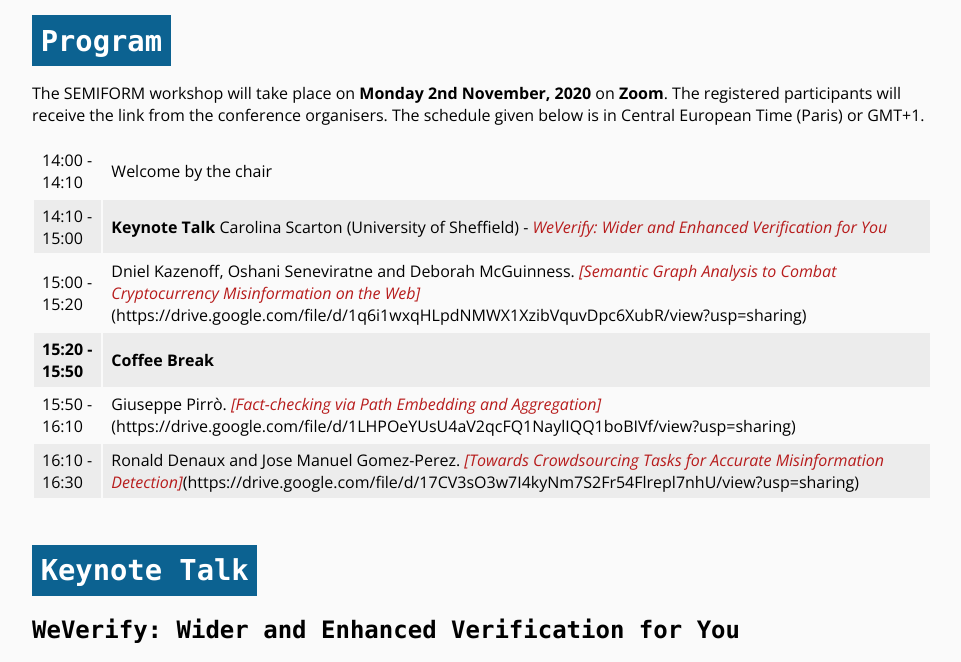
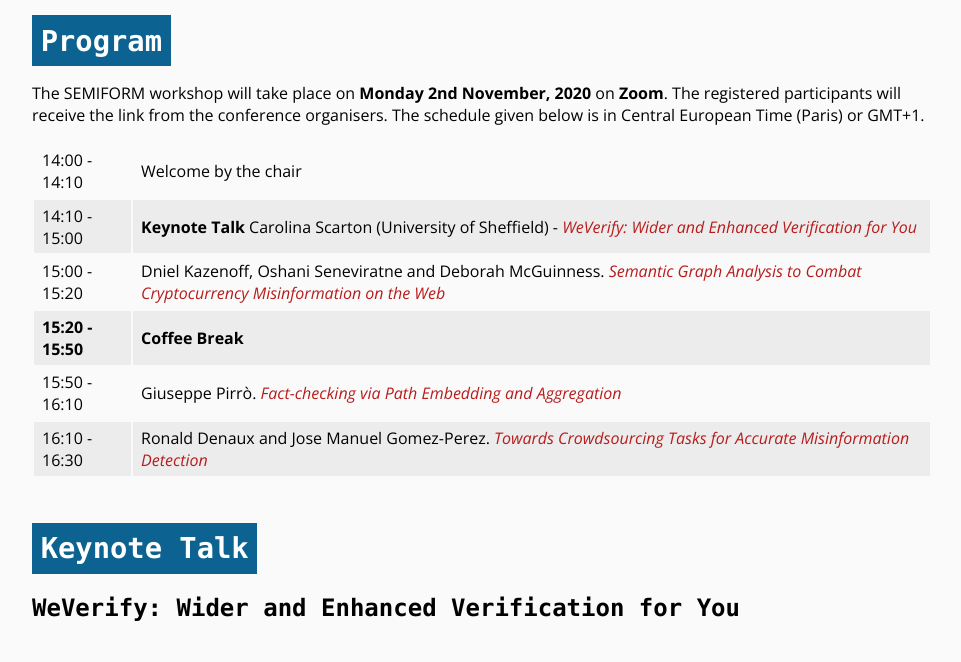
Before and after one commit to D2KLab/semiform2020, a Jekyll site: the page built from docs/program.md, in a window 1280 px wide and 900 px high, scrolled down 414 px, cut to the strip 0-662 px from the top of the window. Shown: the whole strip, without its empty margins (158-1119 px from the left). Built offline with Jekyll 4.4.1, drawn with Linux system fonts in a browser that asks for light colours.

Commit message:
Enable links

```diff
--- a/docs/program.md
+++ b/docs/program.md
@@ -12,10 +12,10 @@ The SEMIFORM workshop will take place on **Monday 2nd November, 2020** on **Zoom
 
 | 14:00 - 14:10	| Welcome by the chair |
 | 14:10 - 15:00	| **Keynote Talk** Carolina Scarton (University of Sheffield) - *WeVerify: Wider and Enhanced Verification for You* |
-| 15:00 - 15:20	| Dniel Kazenoff, Oshani Seneviratne and Deborah McGuinness. *[Semantic Graph Analysis to Combat Cryptocurrency Misinformation on the Web]*(https://drive.google.com/file/d/1q6i1wxqHLpdNMWX1XzibVquvDpc6XubR/view?usp=sharing) |
+| 15:00 - 15:20	| Dniel Kazenoff, Oshani Seneviratne and Deborah McGuinness. *[Semantic Graph Analysis to Combat Cryptocurrency Misinformation on the Web](https://drive.google.com/file/d/1q6i1wxqHLpdNMWX1XzibVquvDpc6XubR/view?usp=sharing)* |
 | **15:20 - 15:50**	| **Coffee Break** |
-| 15:50 - 16:10	| Giuseppe Pirrò. *[Fact-checking via Path Embedding and Aggregation]*(https://drive.google.com/file/d/1LHPOeYUsU4aV2qcFQ1NaylIQQ1boBIVf/view?usp=sharing) |
-| 16:10 - 16:30	| Ronald Denaux and Jose Manuel Gomez-Perez. *[Towards Crowdsourcing Tasks for Accurate Misinformation Detection]*(https://drive.google.com/file/d/17CV3sO3w7I4kyNm7S2Fr54Flrepl7nhU/view?usp=sharing) |
+| 15:50 - 16:10	| Giuseppe Pirrò. *[Fact-checking via Path Embedding and Aggregation](https://drive.google.com/file/d/1LHPOeYUsU4aV2qcFQ1NaylIQQ1boBIVf/view?usp=sharing)* |
+| 16:10 - 16:30	| Ronald Denaux and Jose Manuel Gomez-Perez. *[Towards Crowdsourcing Tasks for Accurate Misinformation Detection](https://drive.google.com/file/d/17CV3sO3w7I4kyNm7S2Fr54Flrepl7nhU/view?usp=sharing)* |
 
 # Keynote Talk
 
```
